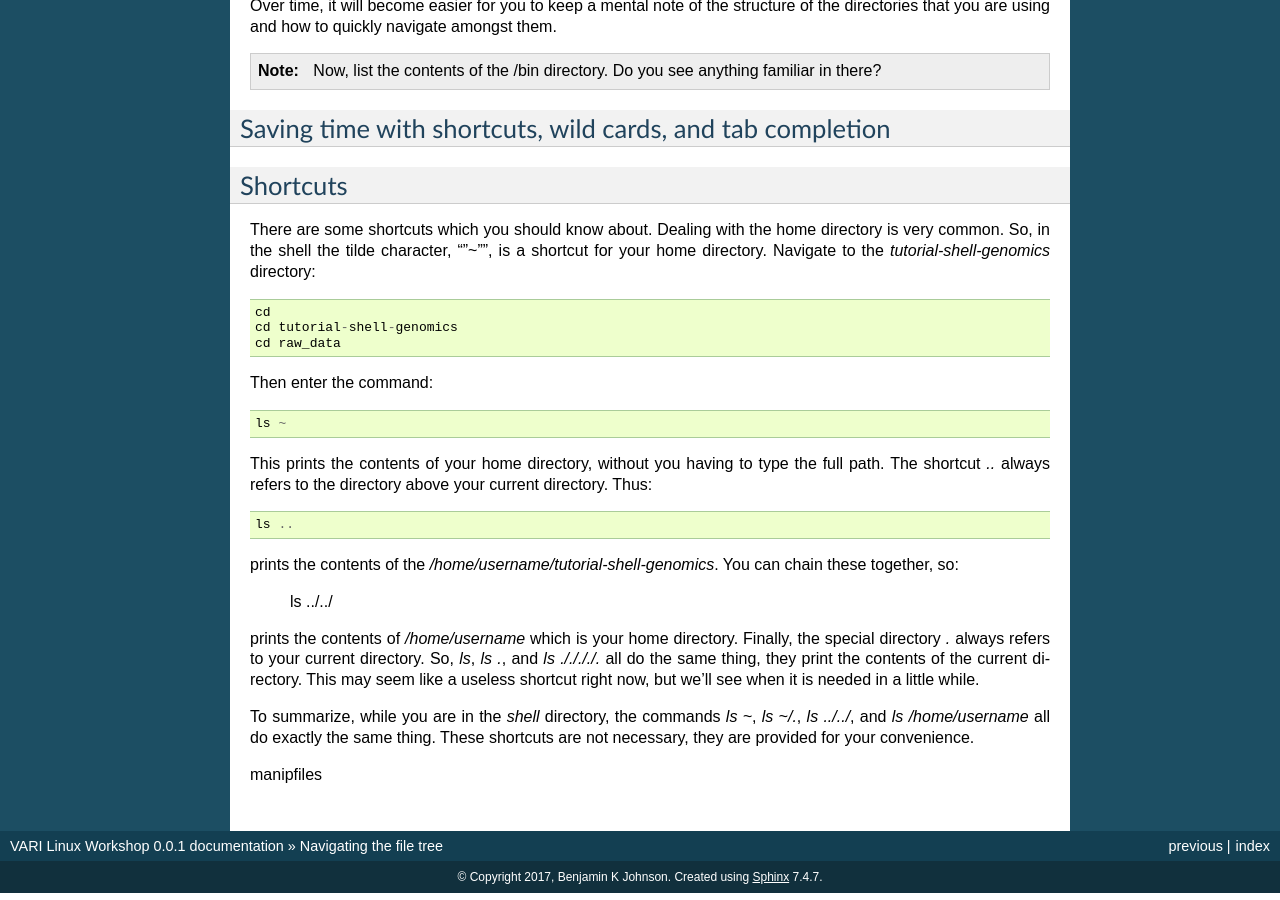
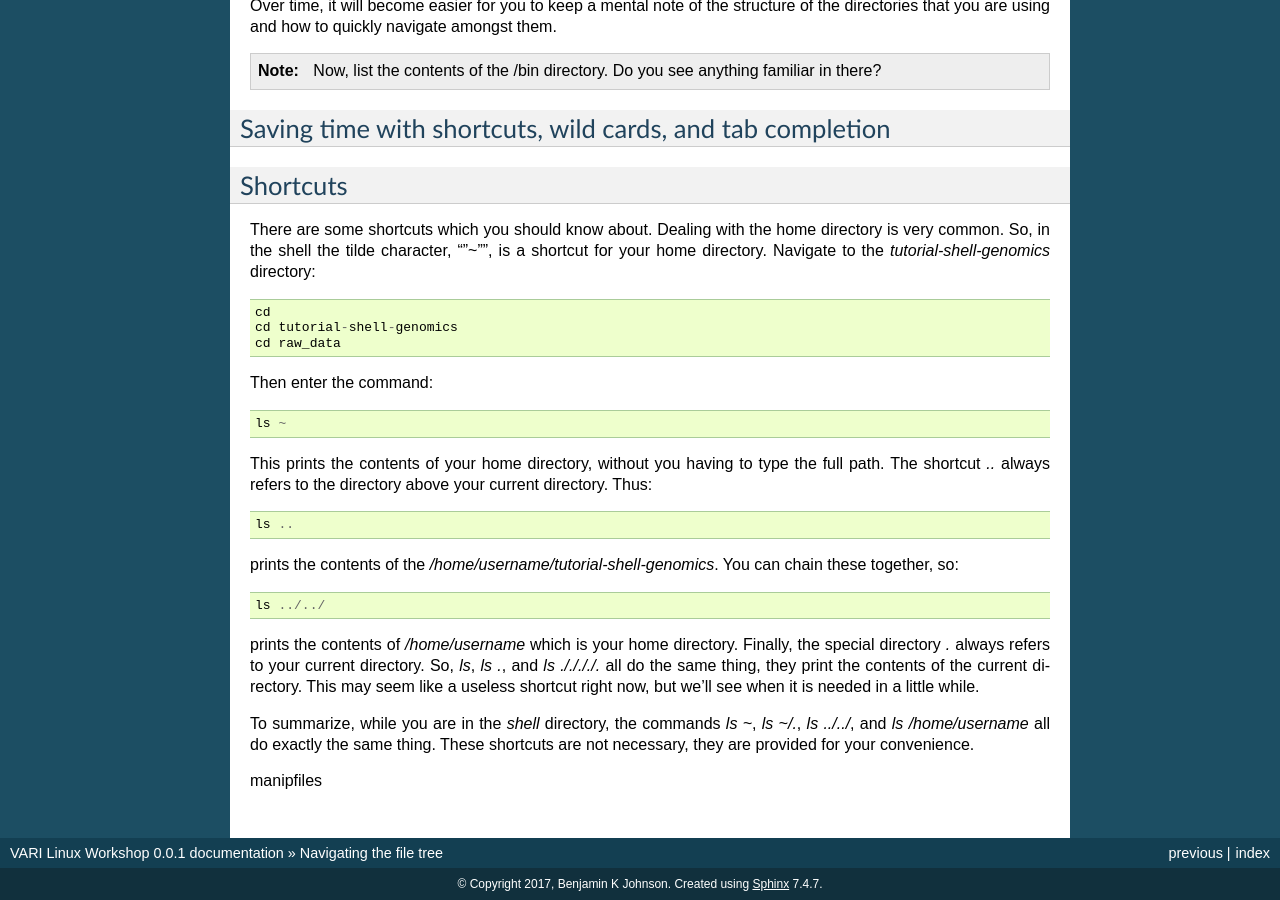
Before and after one commit to biobenkj/vari_linux_teaching, a Sphinx documentation site: the page built from source/navigatetree.rst, in a window 1280 px wide and 900 px high, scrolled down 4619 px. Built offline with Sphinx 7.4.7, drawn with Linux system fonts in a browser that asks for light colours; pages that are not in the unit, such as notebooks, are missing from menus.

Commit message:
last fix

```diff
--- a/source/navigatetree.rst
+++ b/source/navigatetree.rst
@@ -301,7 +301,7 @@ above your current directory. Thus::
     ls ..
 
 prints the contents of the `/home/username/tutorial-shell-genomics`. You can chain
-these together, so:
+these together, so::
 
     ls ../../
 
```
